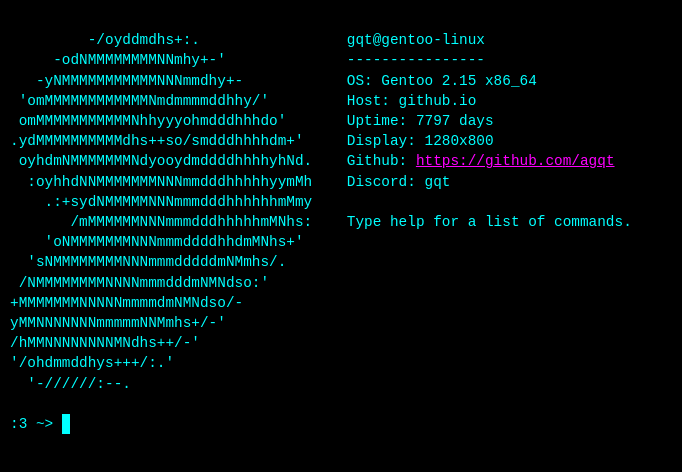
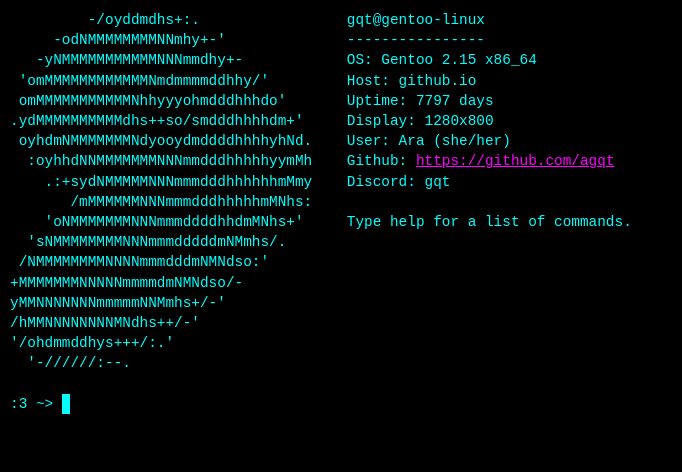
Before and after one commit to agqt/agqt.github.io, a plain HTML site: page index.html in a window 1280 px wide. Shown: the whole page, without its empty margins (0-682 px from the left). Drawn offline with Linux system fonts and the light colour scheme.

Commit message:
Add files via upload

```diff
--- a/index.html
+++ b/index.html
@@ -3,6 +3,7 @@
 <!-- Special thanks to the the JQueryTerminal team and to Xenia devs for parts the template :3 -->
 <head>
 	<title>gqt.lgbt.sh</title>
+	<link rel="icon" type="image/x-icon" href="trans32.ico">
 
 	<meta name="viewport" content="width=device-width, initial-scale=1.0">
 	<link href="style.css" rel="stylesheet">
--- a/main.js
+++ b/main.js
@@ -8,18 +8,17 @@
     return `${days} days`;
 /*	return `${years} years, ${months} months, ${days} days`; */
 };
-intro_hor = `
-         -/oyddmdhs+:.                 gqt@gentoo-linux
+intro_hor = `         -/oyddmdhs+:.                 gqt@gentoo-linux
      -odNMMMMMMMMNNmhy+-'              ----------------
    -yNMMMMMMMMMMMNNNmmdhy+-            OS: Gentoo 2.15 x86_64
  'omMMMMMMMMMMMMNmdmmmmddhhy/'         Host: github.io
  omMMMMMMMMMMMNhhyyyohmdddhhhdo'       Uptime: ${timeSince2003()}
 .ydMMMMMMMMMMdhs++so/smdddhhhhdm+'     Display: ${window.innerWidth}x${window.innerHeight}
- oyhdmNMMMMMMMNdyooydmddddhhhhyhNd.    Github: https://github.com/agqt
-  :oyhhdNNMMMMMMMNNNmmdddhhhhhyymMh    Discord: gqt
-    .:+sydNMMMMMNNNmmmdddhhhhhhmMmy
-       /mMMMMMMNNNmmmdddhhhhhmMNhs:    Type help for a list of commands.
-    'oNMMMMMMMNNNmmmddddhhdmMNhs+'
+ oyhdmNMMMMMMMNdyooydmddddhhhhyhNd.    User: Ara (she/her)
+  :oyhhdNNMMMMMMMNNNmmdddhhhhhyymMh    Github: https://github.com/agqt
+    .:+sydNMMMMMNNNmmmdddhhhhhhmMmy    Discord: gqt
+       /mMMMMMMNNNmmmdddhhhhhmMNhs:
+    'oNMMMMMMMNNNmmmddddhhdmMNhs+'     Type help for a list of commands.
   'sNMMMMMMMMNNNmmmdddddmNMmhs/.
  /NMMMMMMMMNNNNmmmdddmNMNdso:'
 +MMMMMMMNNNNNmmmmdmNMNdso/-
@@ -29,8 +28,7 @@
   '-//////:--.
 `
 
-intro_vert = `
-         -/oyddmdhs+:.
+intro_vert = `         -/oyddmdhs+:.
      -odNMMMMMMMMNNmhy+-'
    -yNMMMMMMMMMMMNNNmmdhy+-
  'omMMMMMMMMMMMMNmdmmmmddhhy/'
@@ -55,6 +53,7 @@
 Host: github.io
 Uptime: ${timeSince2003()}
 Display: ${window.innerWidth}x${window.innerHeight}
+User: Ara (she/her)
 Github: https://github.com/agqt
 Discord: gqt
 
@@ -91,6 +90,9 @@
 I speak French, English, and Italian, and I'm a 4th-year physics major at the Georgia Institute of Technology.
 I also work as an undergraduate researcher at the Complex Rheology and Biomechanics Lab.
 
+I have a passion for computers and main Gentoo Linux with OpenRC. I'm also well-versed in MATLAB/GNU Octave.
+You'll usually find me active in online Gentoo communities.
+
 Current projects:
 Selective-Plane Illumination Microscopy via UV Excitation of Phenylcoumarone Structures in Rice Roots.
 Rewriting heart area tracking program made in PoLS lab for GNU Octave.`)
```
Also changed, not shown: trans32.ico (added).
